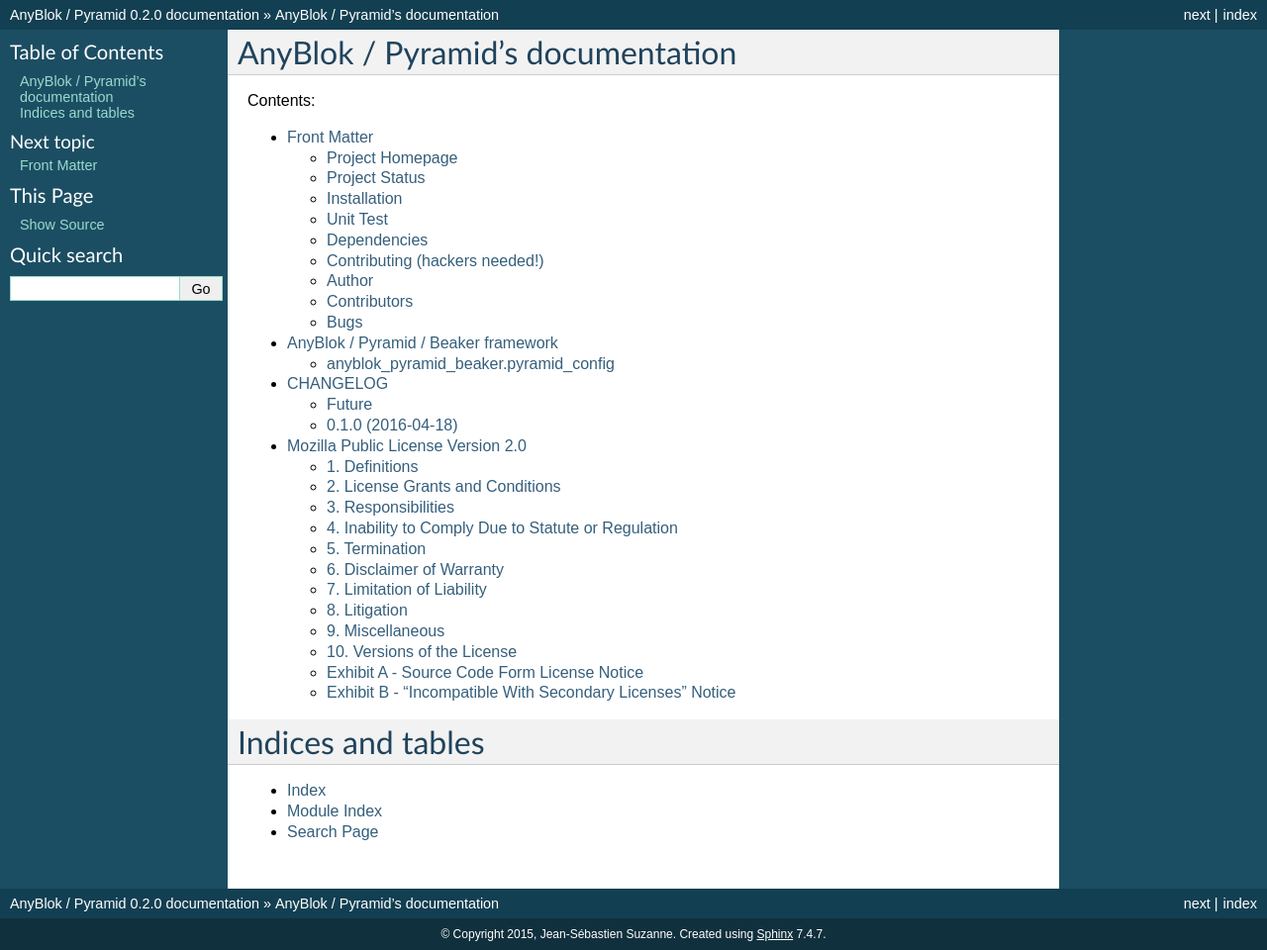
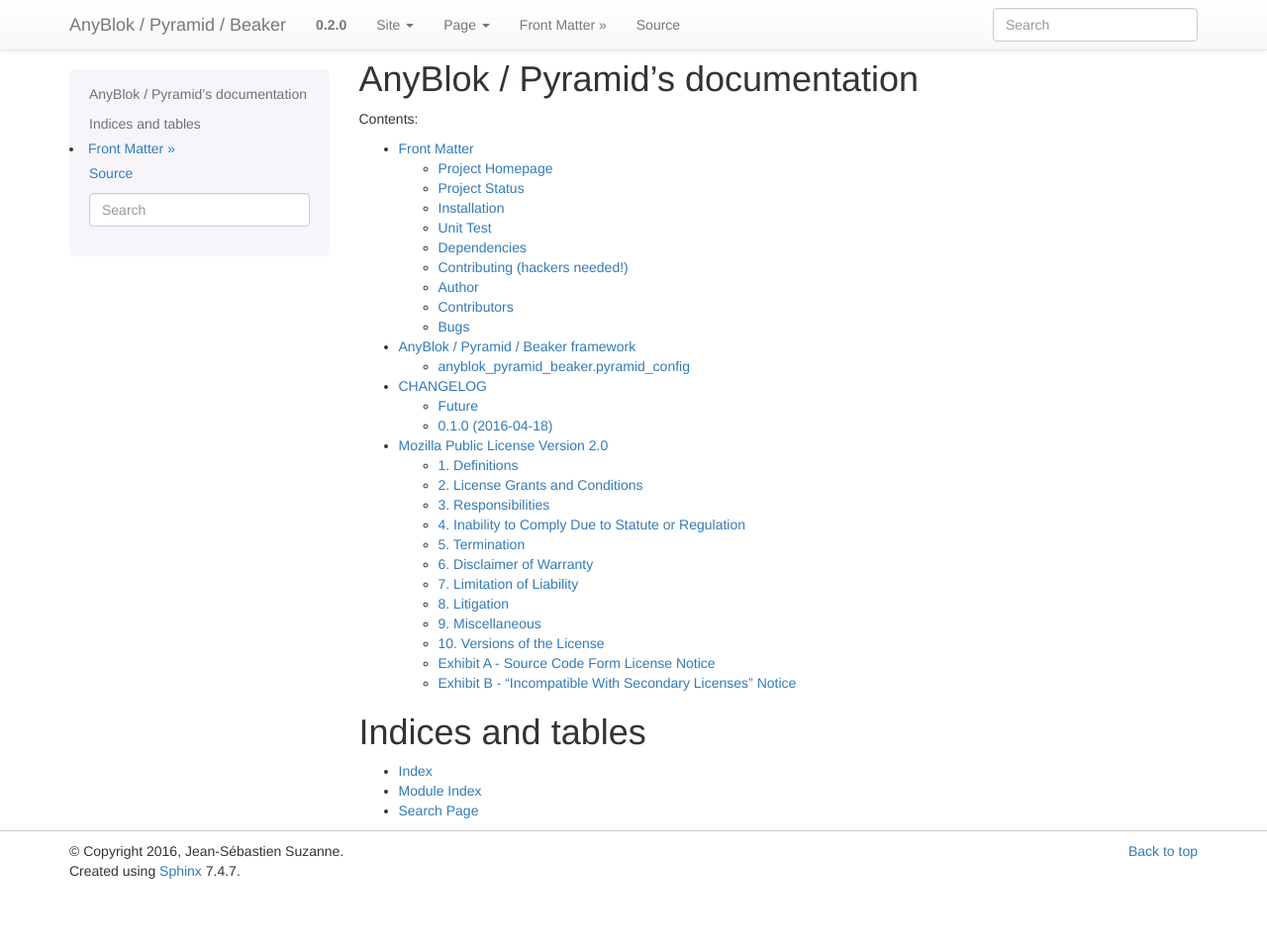
Before and after one commit to AnyBlok/AnyBlok_Pyramid_Beaker, a Sphinx documentation site: the page built from doc/index.rst, in a window 1280 px wide and 960 px high. Shown: the whole window at 99% size. Built offline with Sphinx 7.4.7, drawn with Linux system fonts in a browser that asks for light colours; the version number is read from the project's files by our own code.

Commit message:
Update doc

```diff
--- a/doc/conf.py
+++ b/doc/conf.py
@@ -19,6 +19,8 @@
 # sys.path.insert(0, os.path.abspath('.'))
 
 # -- General configuration ------------------------------------------------
+import sphinx_bootstrap_theme
+
 
 # If your documentation needs a minimal Sphinx version, state it here.
 # needs_sphinx = '1.0'
@@ -43,8 +45,8 @@
 master_doc = 'index'
 
 # General information about the project.
-project = 'AnyBlok / Pyramid'
-copyright = '2015, Jean-Sébastien Suzanne'
+project = 'AnyBlok / Pyramid / Beaker'
+copyright = '2016, Jean-Sébastien Suzanne'
 
 # The version info for the project you're documenting, acts as replacement for
 # |version| and |release|, also used in various other places throughout the
@@ -100,7 +102,7 @@
 
 # The theme to use for HTML and HTML Help pages.  See the documentation for
 # a list of builtin themes.
-html_theme = 'classic'
+html_theme = 'bootstrap'
 
 # Theme options are theme-specific and customize the look and feel of a theme
 # further.  For a list of options available for each theme, see the
@@ -109,6 +111,7 @@
 
 # Add any paths that contain custom themes here, relative to this directory.
 # html_theme_path = []
+html_theme_path = sphinx_bootstrap_theme.get_html_theme_path()
 
 # The name for this set of Sphinx documents.  If None, it defaults to
 # "<project> v<release> documentation".
```
